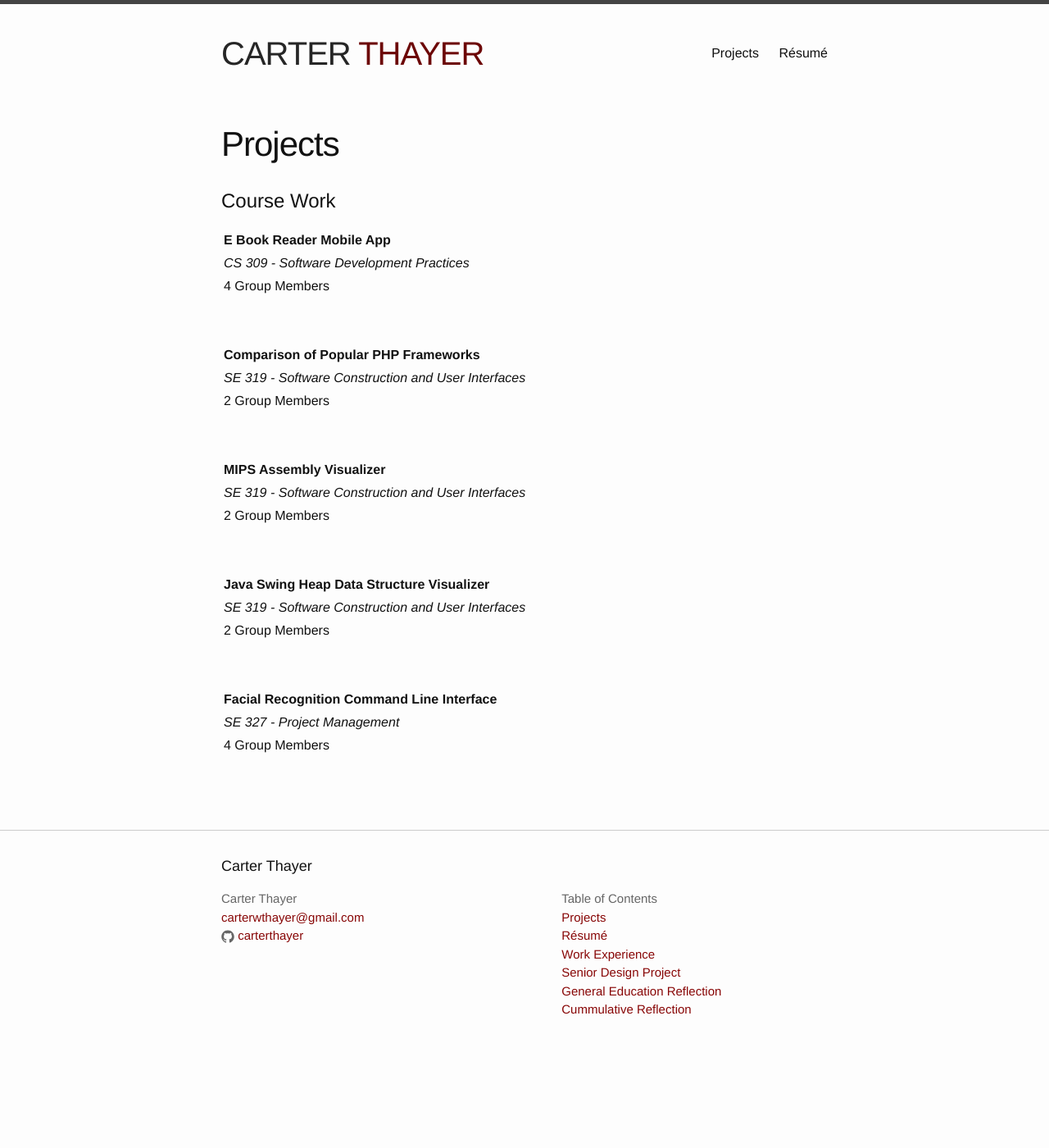
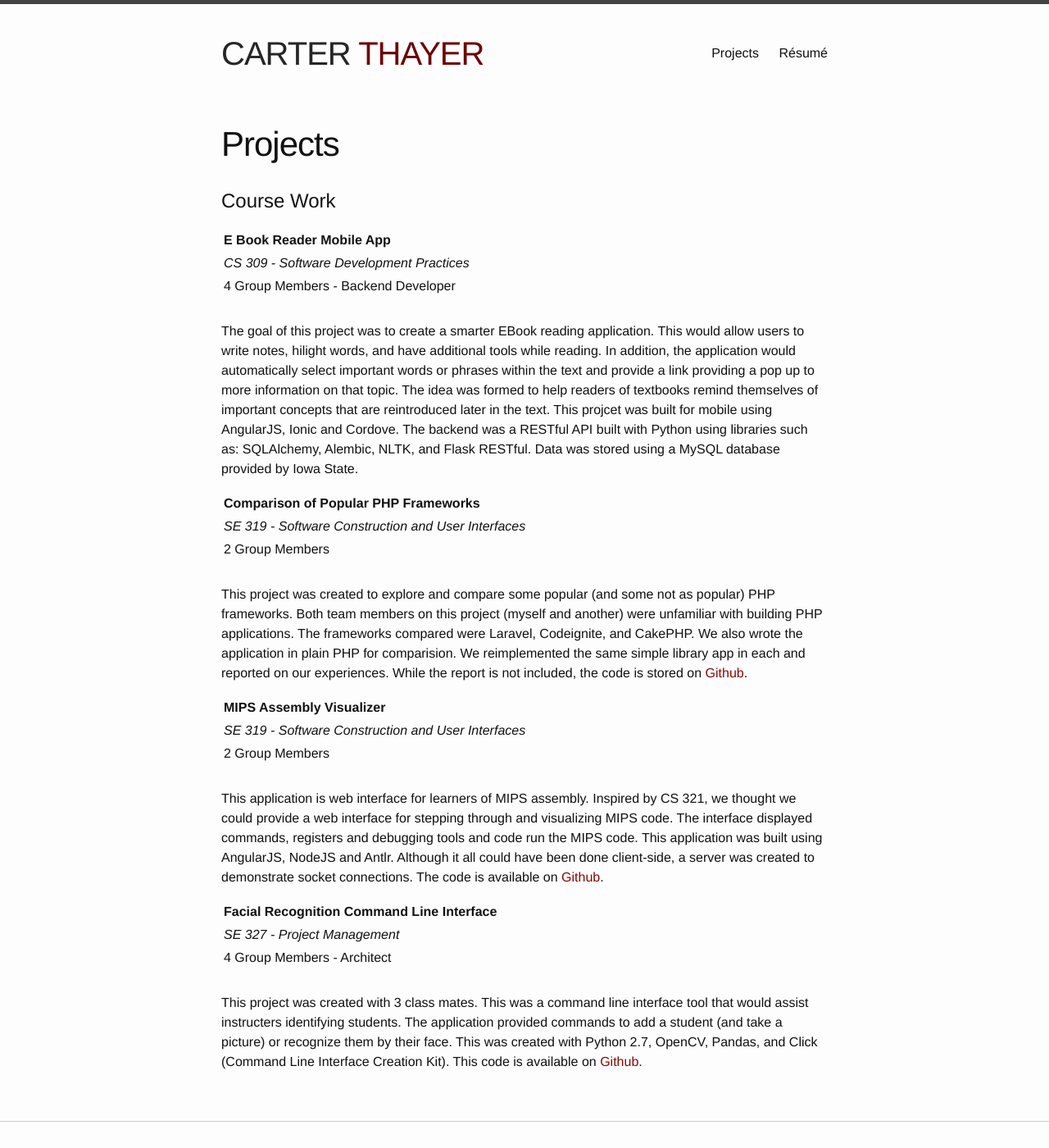
Before and after one commit to carterthayer/carterthayer.github.io, a Jekyll site: the page built from projects.md, in a window 1280 px wide and 1400 px high. Shown: the whole window at 82% size. Built offline with Jekyll 4.4.1, drawn with Linux system fonts in a browser that asks for light colours.

Commit message:
Add project information

```diff
--- a/projects.md
+++ b/projects.md
@@ -9,25 +9,54 @@ permalink: /projects/
 
 |**E Book Reader Mobile App**                                   |
 |*CS 309 - Software Development Practices*                     |
-|4 Group Members                                               |
-|                                                              |
-|                                                              |
+|4 Group Members - Backend Developer                                              |
+|                                             |
+
+The goal of this project was to create a smarter EBook reading application.
+This would allow users to write notes, hilight words, and have additional
+tools while reading. In addition, the application would automatically select
+important words or phrases within the text and provide a link providing a
+pop up to more information on that topic. The idea was formed to help
+readers of textbooks remind themselves of important concepts that are
+reintroduced later in the text. This projcet was built for mobile using
+AngularJS, Ionic and Cordove. The backend was a RESTful API built with
+Python using libraries such as: SQLAlchemy, Alembic, NLTK, and Flask RESTful.
+Data was stored using a MySQL database provided by Iowa State.
+
+
 |**Comparison of Popular PHP Frameworks**                      |
 |*SE 319 - Software Construction and User Interfaces*          |
 |2 Group Members                                               |
 |                                                              |
-|                                                              |
+
+This project was created to explore and compare some popular (and some not
+as popular) PHP frameworks. Both team members on this project (myself and another)
+were unfamiliar with building PHP applications. The frameworks compared were
+Laravel, Codeignite, and CakePHP. We also wrote the application in plain PHP
+for comparision. We reimplemented the same simple library app in each and
+reported on our experiences. While the report is not included, the code
+is stored on [Github](https://github.com/carterthayer/319Portfolio2).
+
 |**MIPS Assembly Visualizer**                                  |
 |*SE 319 - Software Construction and User Interfaces*          |
 |2 Group Members                                               |
 |                                                              |
-|                                                              |
-|**Java Swing Heap Data Structure Visualizer**                 |
-|*SE 319 - Software Construction and User Interfaces*          |
-|2 Group Members                                               |
-|                                                              |
-|                                                              |
+
+This application is web interface for learners of MIPS assembly.
+Inspired by CS 321, we thought we could provide a web interface for
+stepping through and visualizing MIPS code. The interface displayed
+commands, registers and debugging tools and code run the MIPS code.
+This application was built using AngularJS, NodeJS and Antlr.
+Although it all could have been done client-side, a server was created
+to demonstrate socket connections. The code is available on [Github](https://github.com/carterthayer/319Portfolio3).
+
 |**Facial Recognition Command Line Interface**                 |
 |*SE 327 - Project Management*                                 |
-|4 Group Members                                               |
+|4 Group Members - Architect                                   |
 |                                                              |
+
+This project was created with 3 class mates. This was a command line interface tool
+that would assist instructers identifying students. The application provided
+commands to add a student (and take a picture) or recognize them by their face.
+This was created with Python 2.7, OpenCV, Pandas, and Click (Command Line Interface Creation Kit).
+This code is available on [Github](https://github.com/AlgorithmArchitects/Facial-Recognition).
```
